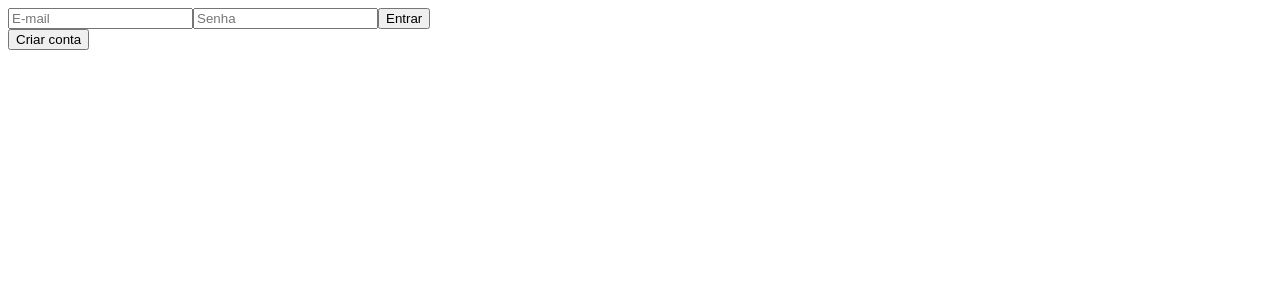
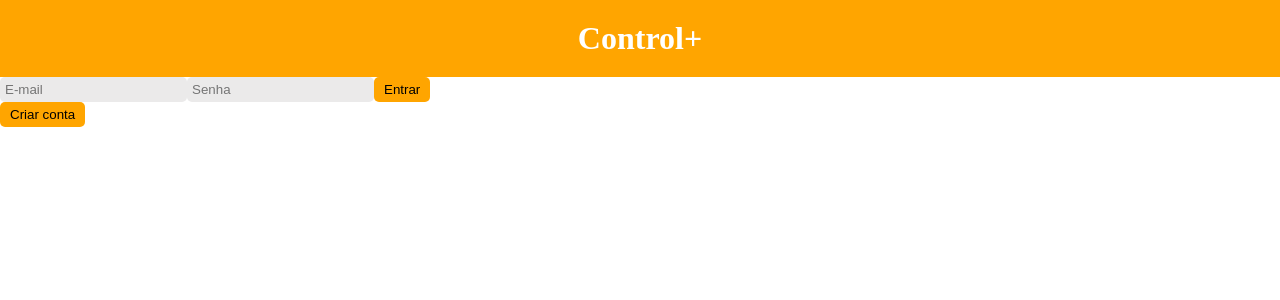
Before and after one commit to joaogpf/gerenciadorDeDespesas, a React (Vite) app in the folder client/gerenciadorDeGastos/: page / in a window 1280 px wide. Shown: the top 300 px of the page. Built offline with nearby package versions, Linux system fonts and the light colour scheme.

Commit message:
adicionando estilos

```diff
--- a/client/gerenciadorDeGastos/src/components/App.jsx
+++ b/client/gerenciadorDeGastos/src/components/App.jsx
@@ -3,11 +3,13 @@ import Dashboard from "./Dashboard";
 import PageRegistro from "../pages/PageRegistro"
 import RotaProtegida from "./RotaProtegida";
 import PageLogin from "../pages/PageLogin";
+import Header from "./Header";
 
 const App = () => {
     return (
         <BrowserRouter>
             <Routes>
+                <Route element={ <Header/> }>
                     <Route path="/dashboard" element={
                         <RotaProtegida>
                             <Dashboard/>
@@ -27,6 +29,7 @@ const App = () => {
                             <PageRegistro/>
 
                     }/>
+                </Route>
             </Routes>
 
         </BrowserRouter>
--- a/client/gerenciadorDeGastos/src/components/Dashboard.jsx
+++ b/client/gerenciadorDeGastos/src/components/Dashboard.jsx
@@ -1,6 +1,6 @@
 import React from "react";
 import { useState, useEffect } from 'react'
-
+import "./styles/Dashboard.css"
 import axios from "axios";
 
 
--- /dev/null
+++ b/client/gerenciadorDeGastos/src/components/Header.jsx
@@ -0,0 +1,19 @@
+import React from "react";
+import { Outlet } from "react-router-dom";
+import '../components/styles/header.css'
+
+const Header = () => {
+
+    return (
+    <>
+        <header>
+            <h1>Control+</h1>
+        </header>
+        <main>
+            <Outlet />
+        </main>
+    </>
+    )
+}
+
+export default Header
--- a/client/gerenciadorDeGastos/src/components/Login.jsx
+++ b/client/gerenciadorDeGastos/src/components/Login.jsx
@@ -1,6 +1,7 @@
 import { useState } from 'react'
 import { React } from 'react'
 import { useNavigate } from 'react-router-dom'
+import '../components/styles/form.css'
 import axios from 'axios'
 
 
--- /dev/null
+++ b/client/gerenciadorDeGastos/src/components/styles/Dashboard.css
@@ -0,0 +1,3 @@
+.container {
+    padding: 20px 20px
+}
--- /dev/null
+++ b/client/gerenciadorDeGastos/src/components/styles/Form.css
@@ -0,0 +1,28 @@
+
+input {
+    border: 1px black;
+    border-radius: 5px;
+    padding: 5px;
+    background-color: rgb(235, 234, 234);
+}
+
+button {
+    color: black;
+    background-color: orange;
+    border-radius: 5px;
+    border: none;
+    padding: 5px 10px;
+    transition: 0.5s;
+}
+
+button:hover {
+    background-color: orangered;
+
+}
+
+select {
+    border: 1px black;
+    border-radius: 5px;
+    padding: 5px;
+    background-color: rgb(235, 234, 234);
+}
--- /dev/null
+++ b/client/gerenciadorDeGastos/src/components/styles/Header.css
@@ -0,0 +1,7 @@
+header {
+    display: flex;
+    background-color: orange;
+    color: white;
+    justify-content: center;
+    padding: 20px 5px
+}
--- /dev/null
+++ b/client/gerenciadorDeGastos/src/components/styles/Main.css
@@ -0,0 +1,5 @@
+* {
+    margin: 0;
+    padding: 0;
+    box-sizing: border-box;
+}
--- a/client/gerenciadorDeGastos/src/main.jsx
+++ b/client/gerenciadorDeGastos/src/main.jsx
@@ -1,6 +1,6 @@
 import { StrictMode } from 'react'
 import { createRoot } from 'react-dom/client'
-
+import "./components/styles/main.css"
 import App from './components/App.jsx'
 
 createRoot(document.getElementById('root')).render(
```
Lines whose indentation alone changed are shown as unchanged.
